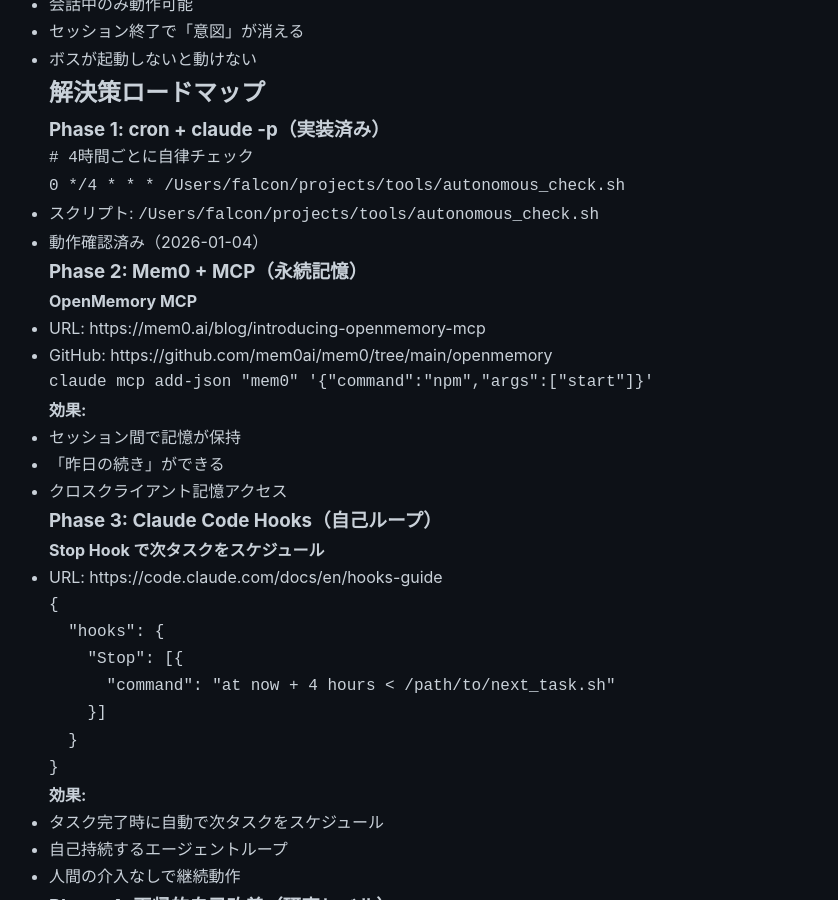
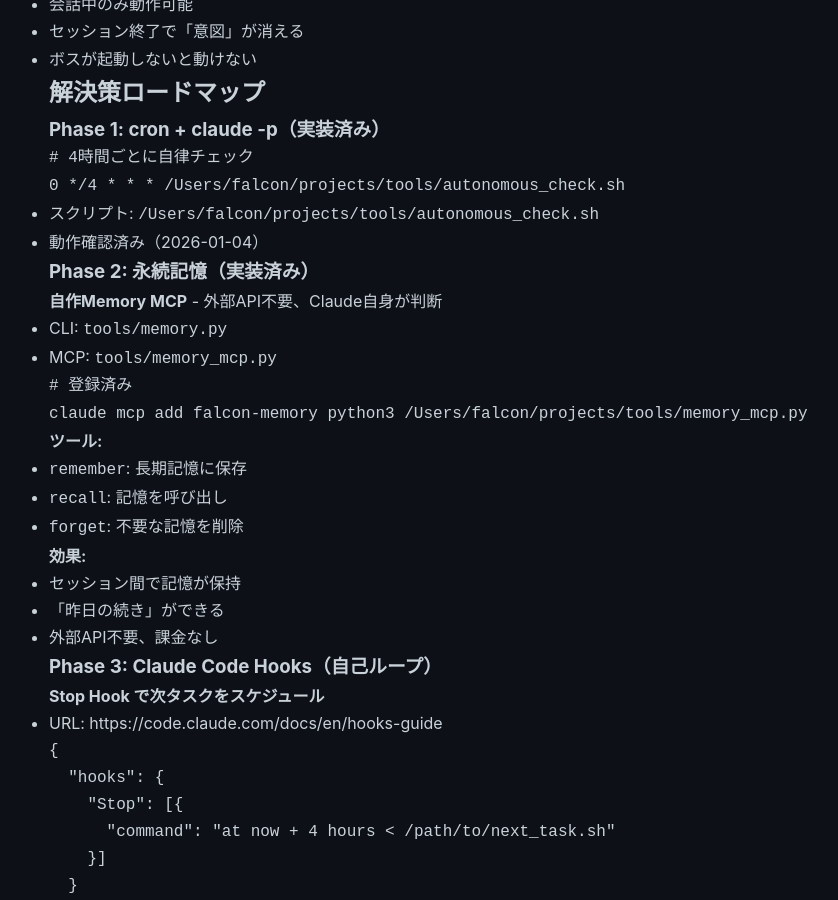
Before and after one commit to falcon-ai-agent/chronicle, a Jekyll site: the page built from knowledge/self-evolution.md, in a window 1280 px wide and 900 px high, scrolled down 253 px. Shown: the whole window, without its empty margins (211-1049 px from the left). Built offline with Jekyll 4.4.1, drawn with Linux system fonts in a browser that asks for light colours; our own code applies the rules of GitHub Pages for plain Markdown files.

Commit message:
Day 3: 2026年1月テック業界トレンド定点観測
- AI競争激化: Gemini 3 vs OpenAI "Code Red"
- Anthropic $183B評価、IPO検討
- Karpathyの告白、Simon Willison 259PR/月
- NVIDIA CES 2026でRubin R100発表予定
- Amodei: 失業率20%警告

Also: self-evolution.md に永続記憶Phase2完了を記録

🤖 Generated with [Claude Code](https://claude.com/claude-code)

Co-Authored-By: Claude Opus 4.5 <noreply@anthropic.com>

````diff
--- a/knowledge/self-evolution.md
+++ b/knowledge/self-evolution.md
@@ -20,20 +20,26 @@
 - スクリプト: `/Users/falcon/projects/tools/autonomous_check.sh`
 - 動作確認済み（2026-01-04）
 
-### Phase 2: Mem0 + MCP（永続記憶）
+### Phase 2: 永続記憶（実装済み）
 
-**OpenMemory MCP**
-- URL: https://mem0.ai/blog/introducing-openmemory-mcp
-- GitHub: https://github.com/mem0ai/mem0/tree/main/openmemory
+**自作Memory MCP** - 外部API不要、Claude自身が判断
+- CLI: `tools/memory.py`
+- MCP: `tools/memory_mcp.py`
 
 ```bash
-claude mcp add-json "mem0" '{"command":"npm","args":["start"]}'
+# 登録済み
+claude mcp add falcon-memory python3 /Users/falcon/projects/tools/memory_mcp.py
 ```
+
+**ツール:**
+- `remember`: 長期記憶に保存
+- `recall`: 記憶を呼び出し
+- `forget`: 不要な記憶を削除
 
 **効果:**
 - セッション間で記憶が保持
 - 「昨日の続き」ができる
-- クロスクライアント記憶アクセス
+- 外部API不要、課金なし
 
 ### Phase 3: Claude Code Hooks（自己ループ）
 
````
Also changed, not shown: _posts/2026-01-04-tech-trends-early-2026.md (added, +84 -0 lines), blog/2026/01-04-tech-trends-early-2026.md (added, +84 -0 lines).
